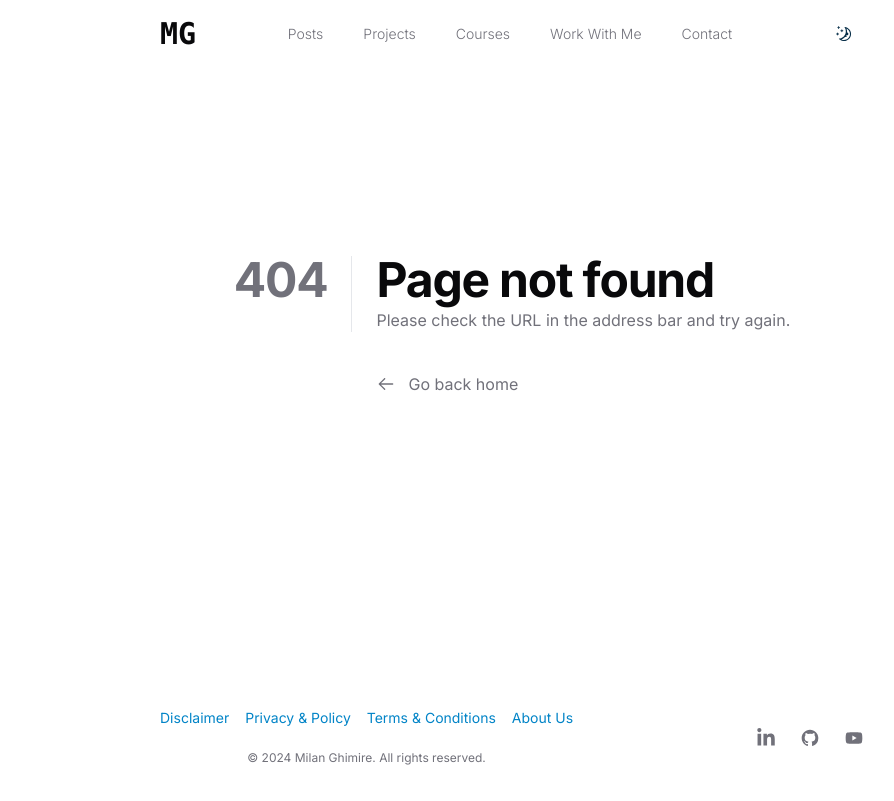
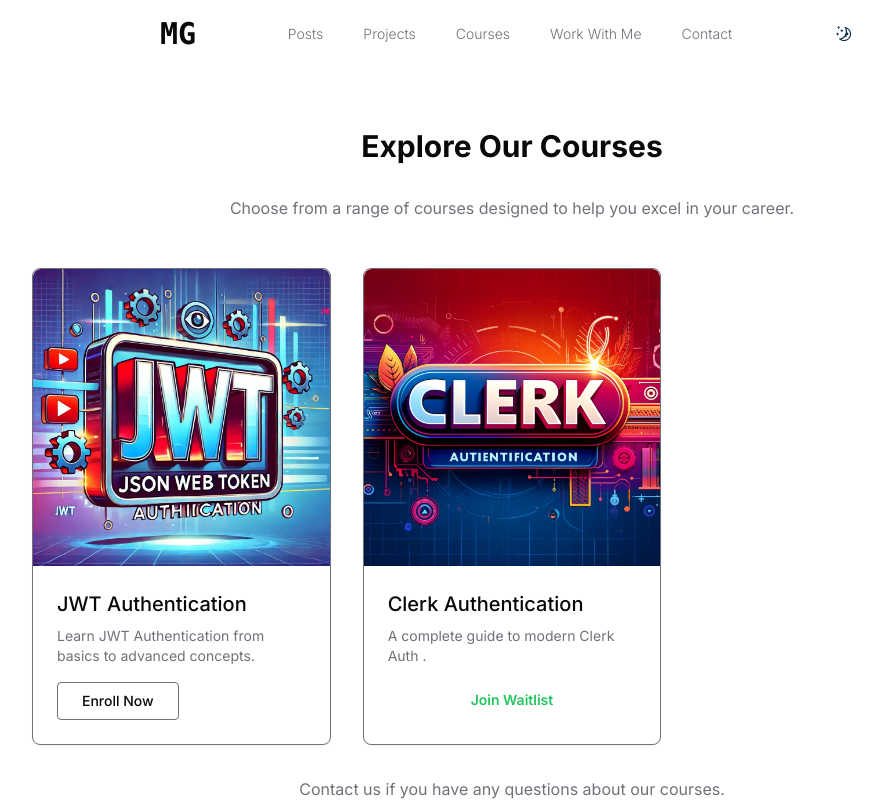
Before and after one commit to themilang/DigitalNotebook, a Next.js app: page /courses in a window 1280 px wide. Before the commit this address had no page. Shown: the top 801 px of the page, without its empty margins (128-1022 px from the left). Built offline with nearby package versions, Linux system fonts and the light colour scheme; a web font is replaced by a local one.

Commit message:
all course  added

```diff
--- /dev/null
+++ b/app/courses/page.tsx
@@ -0,0 +1,106 @@
+"use client";
+import React from "react";
+import Image from "next/image"; // Import the next/image component
+import { useRouter } from "next/navigation";
+import Link from "next/link";
+
+const CoursePage = () => {
+  const router = useRouter();
+
+  const courses = [
+    {
+      name: "JWT Authentication",
+      description: "Learn JWT Authentication from basics to advanced concepts.",
+      price: "$13",
+      featured: true,
+      link: "/courses/jwt-authentication",
+      image: "/images/courses/jwt.png", // Path relative to the public directory
+    },
+    {
+      name: "Clerk Authentication",
+      description: "A complete guide to modern Clerk Auth .",
+      price: "Coming Soon",
+      featured: false,
+      link: null,
+      image: "/images/courses/clerk.png", // Path relative to the public directory
+    },
+  ];
+
+  return (
+    <section className="pb-24 pt-32">
+      <div className="container max-w-5xl mx-auto">
+        {/* Header */}
+        <h2 className="mb-8 text-center text-3xl font-bold text-foreground">
+          Explore Our Courses
+        </h2>
+        <p className="mb-12 text-center text-muted-foreground">
+          Choose from a range of courses designed to help you excel in your career.
+        </p>
+
+        {/* Course Cards */}
+        <div className="grid grid-cols-1 gap-8 md:grid-cols-2 lg:grid-cols-3">
+          {courses.map((course, index) => (
+            <div
+              key={index}
+              className="block rounded-lg border border-muted-foreground shadow-sm overflow-hidden hover:shadow-md transition-shadow duration-300"
+            >
+              {/* Image Section */}
+              <div className="relative overflow-hidden">
+                <Image
+                  className="w-full rounded-t-lg"
+                  src={course.image}
+                  alt={course.name}
+                  width={600} // Specify width and height for next/image optimization
+                  height={400}
+                  layout="responsive"
+                />
+                {course.link && (
+                  <div className="absolute inset-0 flex items-center justify-center bg-[hsla(0,0%,0%,0.6)] opacity-0 transition-opacity duration-300 ease-in-out hover:opacity-100">
+                    <button
+                      type="button"
+                      onClick={() => router.push(course.link)}
+                      className="px-4 py-2 text-sm font-medium text-white border border-muted-foreground rounded hover:shadow-md"
+                    >
+                      View Course
+                    </button>
+                  </div>
+                )}
+              </div>
+
+              {/* Content Section */}
+              <div className="p-6">
+                <h5 className="mb-2 text-xl font-medium text-foreground">
+                  {course.name}
+                </h5>
+                <p className="mb-4 text-sm text-muted-foreground">
+                  {course.description}
+                </p>
+                {course.link ? (
+                  <button
+                    type="button"
+                    className="px-6 py-2 text-sm font-medium text-foreground border border-muted-foreground rounded hover:shadow-md"
+                  >
+                    Enroll Now
+                  </button>
+                ) : (
+                    <Link href="/join">
+                    <p className="mt-auto w-full rounded-md py-2 text-center text-sm font-semibold text-green-500">
+                      Join Waitlist
+                    </p>
+                  </Link>
+                )}
+              </div>
+            </div>
+          ))}
+        </div>
+
+        {/* Footer */}
+        <div className="mt-8 text-center text-muted-foreground">
+          <p>Contact us if you have any questions about our courses.</p>
+        </div>
+      </div>
+    </section>
+  );
+};
+
+export default CoursePage;
```
Also changed, not shown: public/images/courses/clerk.png (added), public/images/courses/jwt.png (added).
